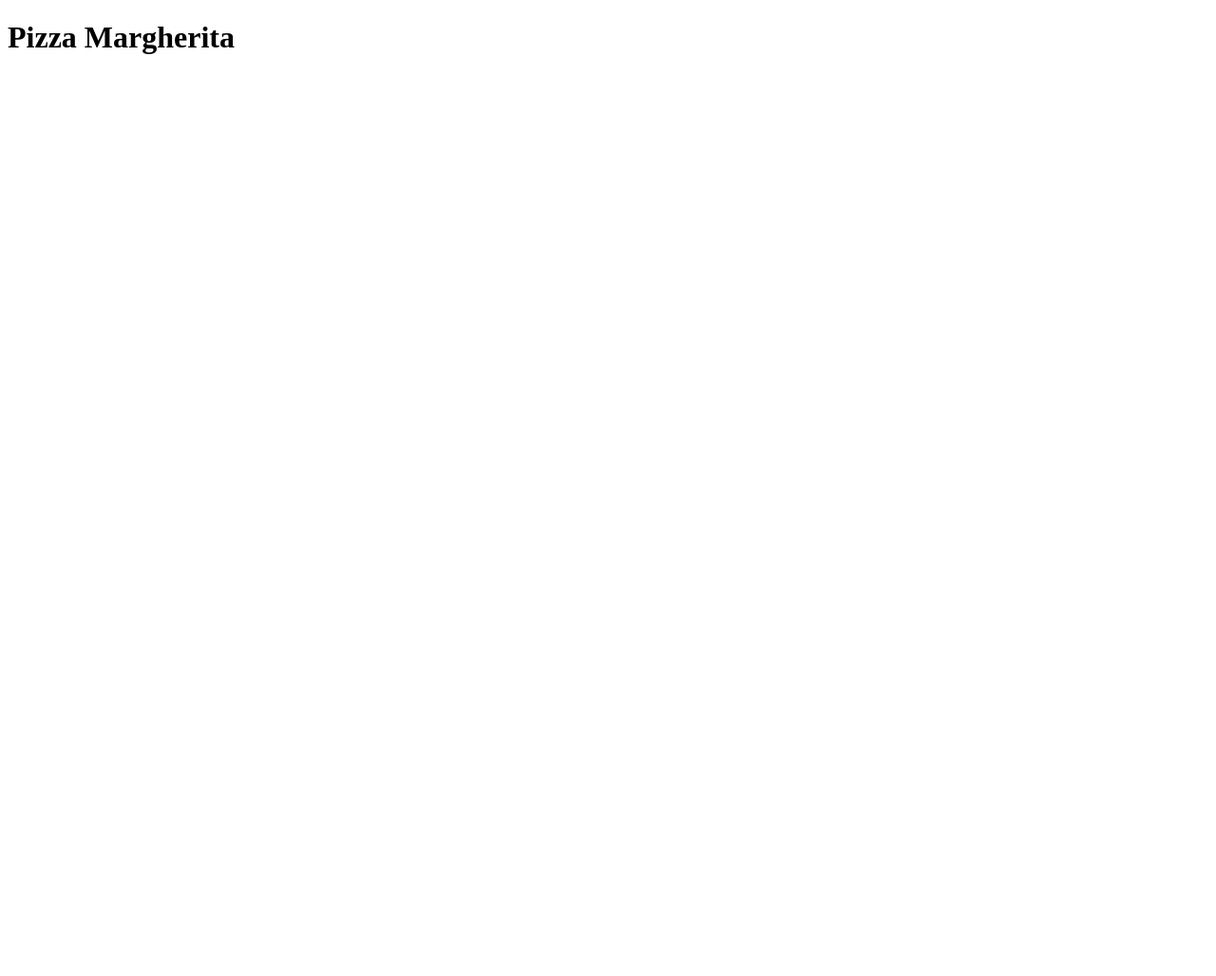
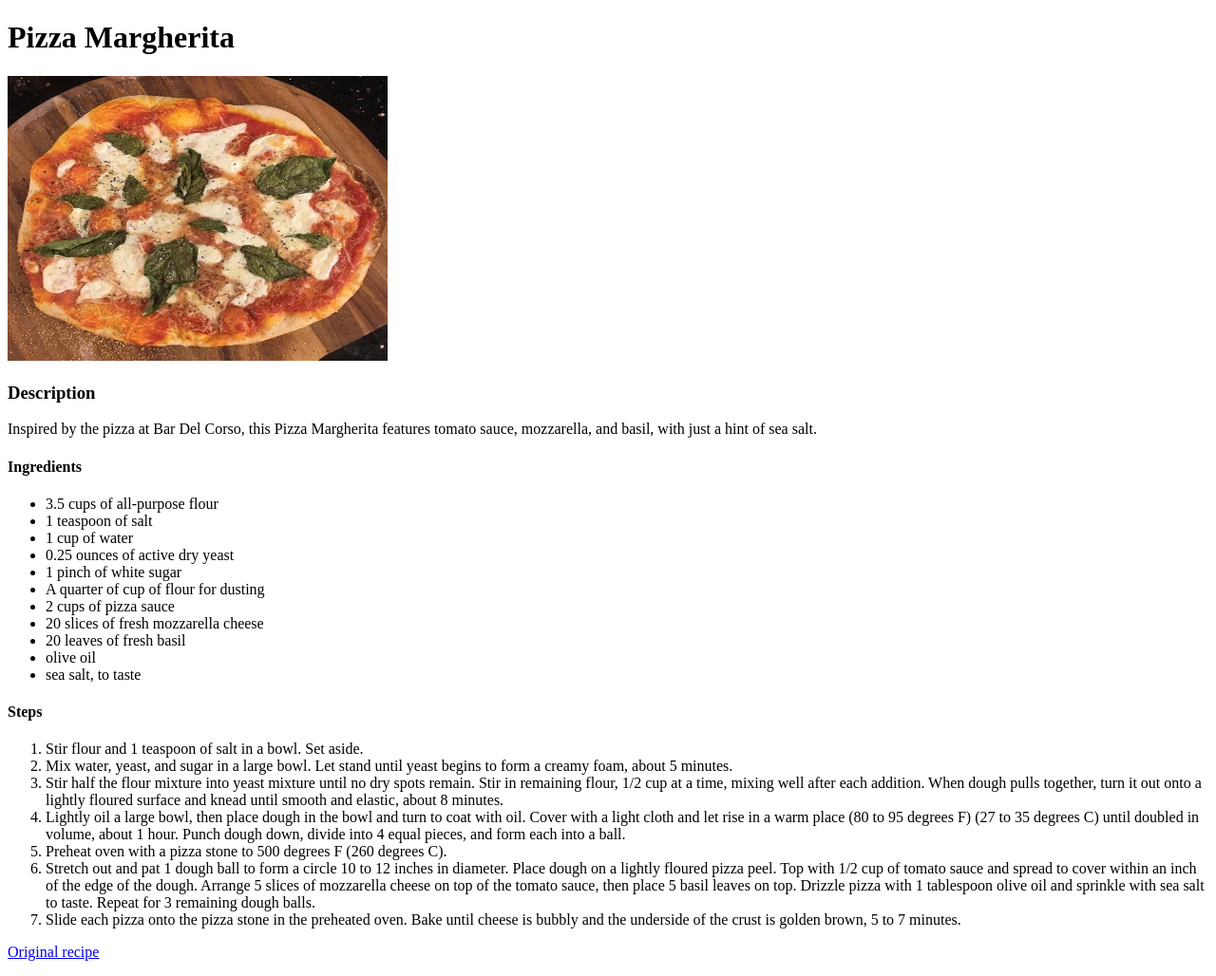
Before and after one commit to firecattos/odin-recipes, a plain HTML site: page recipes/margherita.html in a window 1280 px wide. Shown: the whole page at 95% size. Before the commit the page ends 800 px from the top, so only its background shows below. Drawn offline with Linux system fonts and the light colour scheme.

Commit message:
Completed Margherita recipe

```diff
--- a/recipes/margherita.html
+++ b/recipes/margherita.html
@@ -7,5 +7,47 @@
 
     <body>
         <h1>Pizza Margherita</h1>
+        <img src="margherita.jpg" width="400" height="300">
+        <h3>Description</h3>
+        <p>Inspired by the pizza at Bar Del Corso, this Pizza Margherita features tomato sauce,
+            mozzarella, and basil, with just a hint of sea salt.</p>
+        <h4>Ingredients</h4>
+            <ul>
+                <li>3.5 cups of all-purpose flour</li>
+                <li>1 teaspoon of salt</li>
+                <li>1 cup of water</li>
+                <li>0.25 ounces of active dry yeast</li>
+                <li>1 pinch of white sugar</li>
+                <li>A quarter of cup of flour for dusting</li>
+                <li>2 cups of pizza sauce</li>
+                <li>20 slices of fresh mozzarella cheese</li>
+                <li>20 leaves of fresh basil</li>
+                <li>olive oil</li>
+                <li>sea salt, to taste</li>
+            </ul>
+        <h4>Steps</h4>
+            <ol>
+                <li>Stir flour and 1 teaspoon of salt in a bowl. Set aside.</li>
+                <li>Mix water, yeast, and sugar in a large bowl. Let stand until yeast begins to
+                    form a creamy foam, about 5 minutes.</li>
+                <li>Stir half the flour mixture into yeast mixture until no dry spots remain.
+                    Stir in remaining flour, 1/2 cup at a time, mixing well after each addition.
+                    When dough pulls together, turn it out onto a lightly floured surface and knead
+                    until smooth and elastic, about 8 minutes.</li>
+                <li>Lightly oil a large bowl, then place dough in the bowl and turn to coat with oil.
+                    Cover with a light cloth and let rise in a warm place (80 to 95 degrees F)
+                    (27 to 35 degrees C) until doubled in volume, about 1 hour. Punch dough down,
+                    divide into 4 equal pieces, and form each into a ball.</li>
+                <li>Preheat oven with a pizza stone to 500 degrees F (260 degrees C).</li>
+                <li>Stretch out and pat 1 dough ball to form a circle 10 to 12 inches in diameter.
+                    Place dough on a lightly floured pizza peel. Top with 1/2 cup of tomato sauce and
+                    spread to cover within an inch of the edge of the dough. Arrange 5 slices of
+                    mozzarella cheese on top of the tomato sauce, then place 5 basil leaves on top.
+                    Drizzle pizza with 1 tablespoon olive oil and sprinkle with sea salt to taste.
+                    Repeat for 3 remaining dough balls.</li>
+                <li>Slide each pizza onto the pizza stone in the preheated oven. Bake until cheese is
+                    bubbly and the underside of the crust is golden brown, 5 to 7 minutes.</li>
+            </ol>
+        <p><a href="https://www.allrecipes.com/recipe/222197/authentic-pizza-margherita/">Original recipe</a></p>
     </body>
 </html>
```
Also changed, not shown: index.html (+4 -0 lines).
